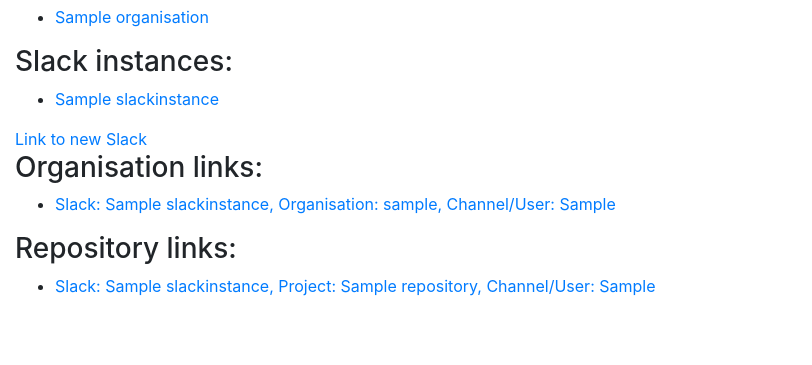
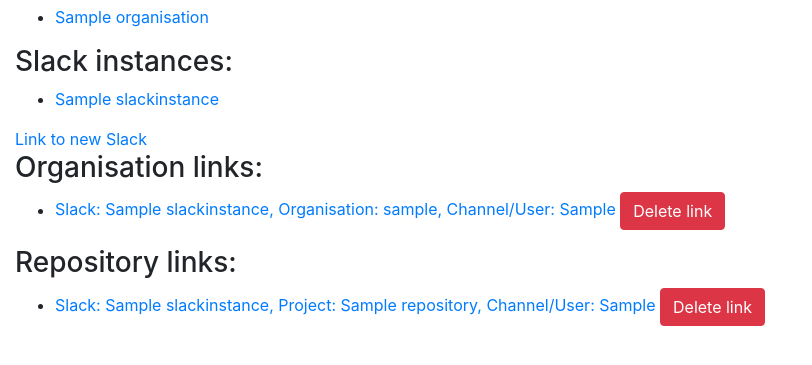
Before and after one commit to palfrey/vellere, a Django app: page / in a window 1280 px wide. Shown: the part 158-523 px from the top of the page, without its empty margins (0-812 px from the left). Run offline with Django 3.2, Linux system fonts and the light colour scheme; a user stored in the database is signed in; tables that the repository leaves empty hold one stand-in row (values such as "Sample post"); some libraries are stand-ins or nearby versions.

Commit message:
Add delete org/repo links to index

```diff
--- a/notifier/jinja2/index.html
+++ b/notifier/jinja2/index.html
@@ -32,7 +32,10 @@ No Slack instances linked yet<br />
     <h3>Organisation links:</h3>
     <ul>
         {% for org_link in org_links %}
-        <li><a href="{{url('slack_org_link_info', kwargs={'id':org_link.id})}}">{{org_link}}</a></li>
+        <li>
+            <a href="{{url('slack_org_link_info', kwargs={'id':org_link.id})}}">{{org_link}}</a>
+            <a class="btn btn-danger" href="#" onclick="javascript:delete_link('{{ url('slack_repo_link_delete', args=[org_link.id])}}')">Delete link</a>
+        </li>
         {% endfor %}
     </ul>
 {% endif %}
@@ -41,7 +44,10 @@ No Slack instances linked yet<br />
     <h3>Repository links:</h3>
     <ul>
         {% for repo_link in repo_links %}
-        <li><a href="{{url('slack_repo_link_info', kwargs={'id':repo_link.id})}}">{{repo_link}}</a></li>
+        <li>
+            <a href="{{url('slack_repo_link_info', kwargs={'id':repo_link.id})}}">{{repo_link}}</a>
+            <a class="btn btn-danger" href="#" onclick="javascript:delete_link('{{ url('slack_repo_link_delete', args=[repo_link.id])}}')">Delete link</a>
+        </li>
         {% endfor %}
     </ul>
 {% endif %}
--- a/notifier/jinja2/organisation.html
+++ b/notifier/jinja2/organisation.html
@@ -15,7 +15,8 @@
 <ul>
     {% for link in slack_links %}
         <li>
-            {{ link.channel }} on {{ link.slack.name }} <a href="#" onclick="javascript:delete_link('{{ url('slack_repo_link_delete', args=[link.id])}}')">Delete link</a>
+            {{ link.channel }} on {{ link.slack.name }}
+            <a class="btn btn-danger" href="#" onclick="javascript:delete_link('{{ url('slack_repo_link_delete', args=[link.id])}}')">Delete link</a>
         </li>
     {% endfor %}
 </ul>
--- a/notifier/jinja2/repository.html
+++ b/notifier/jinja2/repository.html
@@ -31,7 +31,8 @@ Github webhook enabled
 <ul>
     {% for link in slack_links %}
         <li>
-            <a href="{{url('slack_repo_link_info', kwargs={'id':link.id})}}">{{ link.channel }} on {{ link.slack.name }}</a> <a class="btn btn-danger" href="#" onclick="javascript:delete_link('{{ url('slack_repo_link_delete', args=[link.id])}}')">Delete link</a>
+            <a href="{{url('slack_repo_link_info', kwargs={'id':link.id})}}">{{ link.channel }} on {{ link.slack.name }}</a>
+            <a class="btn btn-danger" href="#" onclick="javascript:delete_link('{{ url('slack_repo_link_delete', args=[link.id])}}')">Delete link</a>
         </li>
     {% endfor %}
 </ul>
```
